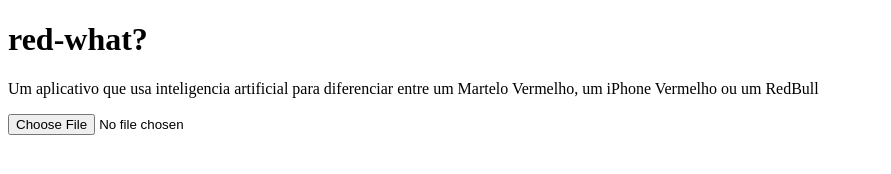
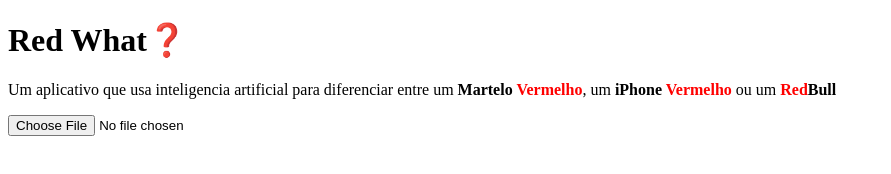
Before and after one commit to leoc01/red-what, a plain HTML site: page index.html in a window 1280 px wide. Shown: the whole page, without its empty margins (0-891 px from the left). Drawn offline with Linux system fonts and the light colour scheme.

Commit message:
Update index.html

```diff
--- a/index.html
+++ b/index.html
@@ -4,7 +4,7 @@
     <meta charset="UTF-8">
     <meta http-equiv="X-UA-Compatible" content="IE=edge">
     <meta name="viewport" content="width=device-width, initial-scale=1.0">
-    <title>Document</title>
+    <title>Red What&#x2753;</title>
     <style>
         img {
             height: 200px;
@@ -13,8 +13,8 @@
     </style>
 </head>
 <body>
-    <h1>red-what?</h1>
-    <p>Um aplicativo que usa inteligencia artificial para diferenciar entre um Martelo Vermelho, um iPhone Vermelho ou um RedBull</p>
+    <h1>Red What&#x2753;</h1>
+    <p>Um aplicativo que usa inteligencia artificial para diferenciar entre um <strong>Martelo <span style="color:red;">Vermelho</span></strong>, um <strong>iPhone <span style="color:red;">Vermelho</span></strong> ou um <strong><span style="color:red;">Red</span>Bull</strong></p>
     <p></p>
     <input id="photo" type="file" accept="image/*;capture=camera">
     <p></p>
@@ -27,7 +27,7 @@
             });
             const json = await response.json();
             const label = json['data'][0]['confidences'][0]['label'];
-            results.innerHTML = `<br/><img src="${reader.result}" width="300"> <p>${label}</p><p>Não me julgue pelos meus erros,</p><p>Mas sim pelos meus acertos</p>`
+            results.innerHTML = `<br/><img src="${reader.result}" width="300"> <p style = "background:red">${label}</p><p>Não me julgue pelos meus erros,</p><p>Mas sim pelos meus acertos</p>`
         }
         function read() {
             const reader = new FileReader();
```
